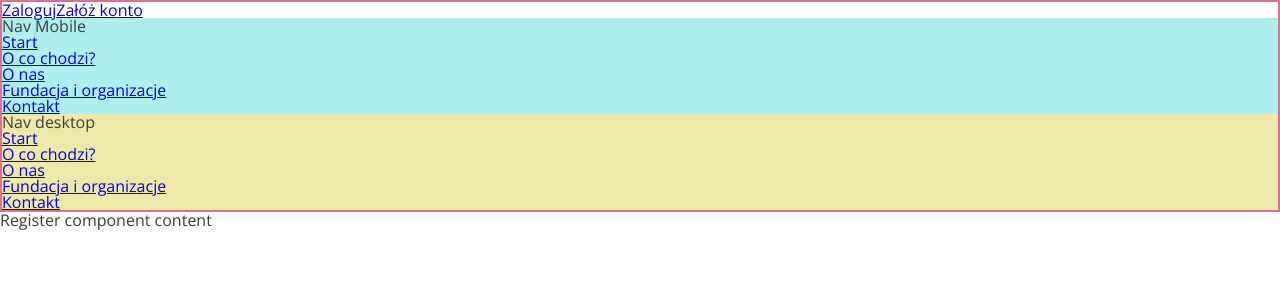
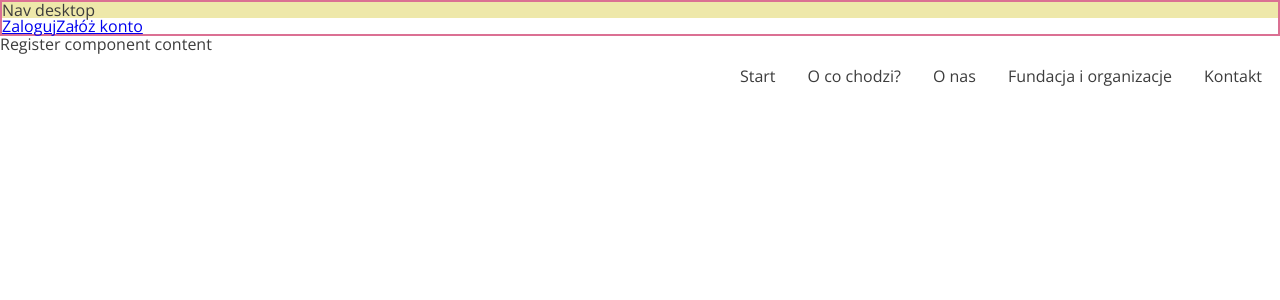
Before and after one commit to MartaSolo/oddaj-rzeczy, a React (Create React App) app: page /register in a window 1280 px wide. Shown: the top 300 px of the page. Built offline with nearby package versions, Linux system fonts and the light colour scheme.

Commit message:
adding hamburger menu

```diff
--- a/package.json
+++ b/package.json
@@ -8,6 +8,7 @@
     "@testing-library/user-event": "^13.5.0",
     "react": "^18.0.0",
     "react-dom": "^18.0.0",
+    "react-icons": "^4.3.1",
     "react-router-dom": "^6.3.0",
     "react-scripts": "5.0.1",
     "react-scroll": "^1.8.7",
--- a/src/components/Header/Header.js
+++ b/src/components/Header/Header.js
@@ -6,11 +6,11 @@ import { NavLink } from "react-router-dom";
 export const Header = () => {
   return (
     <header className="header">
+      <NavBar />
       <div>
         <NavLink to="/login">Zaloguj</NavLink>
         <NavLink to="/register">Załóż konto</NavLink>
       </div>
-      <NavBar />
     </header>
   );
 };
--- a/src/components/Header/Header.scss
+++ b/src/components/Header/Header.scss
@@ -1,3 +1,4 @@
 .header {
   border: 2px solid palevioletred;
+  position: relative;
 }
--- a/src/components/NavBar/NavBar.js
+++ b/src/components/NavBar/NavBar.js
@@ -1,4 +1,5 @@
 import React from "react";
+import "./NavBar.scss";
 import { NavDesktop } from "./NavDesktop/NavDesktop";
 import { NavMobile } from "./NavMobile/NavMobile";
 
--- a/src/components/NavBar/NavBar.scss
+++ b/src/components/NavBar/NavBar.scss
@@ -0,0 +1,14 @@
+@import "../../scss/settings/mixins";
+
+.nav__mobile {
+  @include mediumScreen {
+    display: none;
+  }
+}
+
+.nav__desktop {
+  display: none;
+  @include mediumScreen {
+    display: block;
+  }
+}
--- a/src/components/NavBar/NavLinks/NavLinks.js
+++ b/src/components/NavBar/NavLinks/NavLinks.js
@@ -4,20 +4,30 @@ import "./NavLinks.scss";
 export const NavLinks = () => {
   return (
     <ul className="nav__list">
-      <li className="nav__list--item">
-        <a href="/">Start</a>
+      <li className="nav__list-item">
+        <a href="/" className="nav__list-link">
+          Start
+        </a>
       </li>
-      <li>
-        <a href="/">O co chodzi?</a>
+      <li className="nav__list-item">
+        <a href="/" className="nav__list-link">
+          O co chodzi?
+        </a>
       </li>
-      <li>
-        <a href="/">O nas</a>
+      <li className="nav__list-item">
+        <a href="/" className="nav__list-link">
+          O nas
+        </a>
       </li>
-      <li>
-        <a href="/">Fundacja i organizacje</a>
+      <li className="nav__list-item">
+        <a href="/" className="nav__list-link">
+          Fundacja i organizacje
+        </a>
       </li>
-      <li>
-        <a href="/">Kontakt</a>
+      <li className="nav__list-item">
+        <a href="/" className="nav__list-link">
+          Kontakt
+        </a>
       </li>
     </ul>
   );
--- a/src/components/NavBar/NavLinks/NavLinks.scss
+++ b/src/components/NavBar/NavLinks/NavLinks.scss
@@ -0,0 +1,28 @@
+@import "../../../scss/settings/colors";
+@import "../../../scss/settings/mixins";
+
+.nav__list {
+  position: absolute;
+  top: 50px;
+  width: 100%;
+  @include mediumScreen {
+    display: flex;
+    justify-content: flex-end;
+  }
+  .nav__list-link {
+    text-align: center;
+    display: block;
+    text-decoration: none;
+    color: $colorFontPrimary;
+    font-size: 1.5rem;
+    padding: 1rem;
+    border-bottom: 1px solid $colorAccent;
+    @include mediumScreen {
+      border: none;
+      font-size: 1rem;
+      &:hover {
+        border: 1px solid $colorAccent;
+      }
+    }
+  }
+}
--- a/src/components/NavBar/NavMobile/NavMobile.js
+++ b/src/components/NavBar/NavMobile/NavMobile.js
@@ -1,12 +1,34 @@
 import React from "react";
+import { useState } from "react";
+import { NavLinks } from "../NavLinks/NavLinks";
 import "./NavMobile.scss";
-import { NavLinks } from "../NavLinks/NavLinks";
+import { GiHamburgerMenu } from "react-icons/gi";
+import { GrFormClose } from "react-icons/gr";
 
 export const NavMobile = () => {
+  const [open, setOpen] = useState(false);
+  const clickHandler = () => setOpen(!open);
+  console.log("open", open);
+
+  const hamburgerIcon = (
+    <GiHamburgerMenu
+      className="nav__mobile-icon"
+      size="50px"
+      onClick={clickHandler}
+    />
+  );
+  const closeIcon = (
+    <GrFormClose
+      className="nav__mobile-icon"
+      size="50px"
+      onClick={clickHandler}
+    />
+  );
+
   return (
     <nav className="nav__mobile">
-      Nav Mobile
-      <NavLinks />
+      {open ? closeIcon : hamburgerIcon}
+      {open && <NavLinks />}
     </nav>
   );
 };
--- a/src/components/NavBar/NavMobile/NavMobile.scss
+++ b/src/components/NavBar/NavMobile/NavMobile.scss
@@ -1,3 +1,16 @@
 .nav__mobile {
   background-color: paleturquoise;
+  position: relative;
+  .nav__mobile-icon {
+    position: absolute;
+    right: 5%;
+    display: block;
+    height: 50px;
+
+    // top: 50px;
+    // display: inline-flex;
+    // flex-direction: row-reverse;
+    // align-self: flex-end;
+    cursor: pointer;
+  }
 }
--- /dev/null
+++ b/src/scss/settings/_mixins.scss
@@ -0,0 +1,11 @@
+@mixin mediumScreen {
+  @media (min-width: 767px) {
+    @content;
+  }
+}
+
+@mixin largeScreen {
+  @media (min-width: 1024px) {
+    @content;
+  }
+}
```
Also changed, not shown: 1 other file (tests, documents, lock files or other folders).
